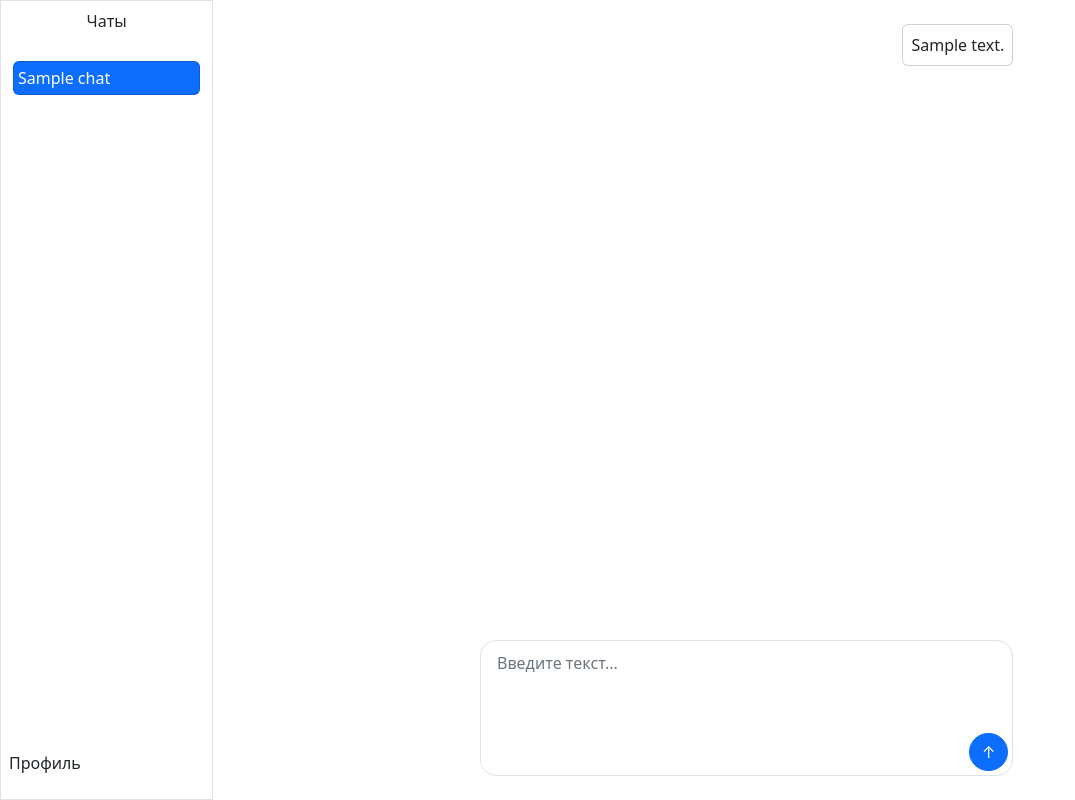
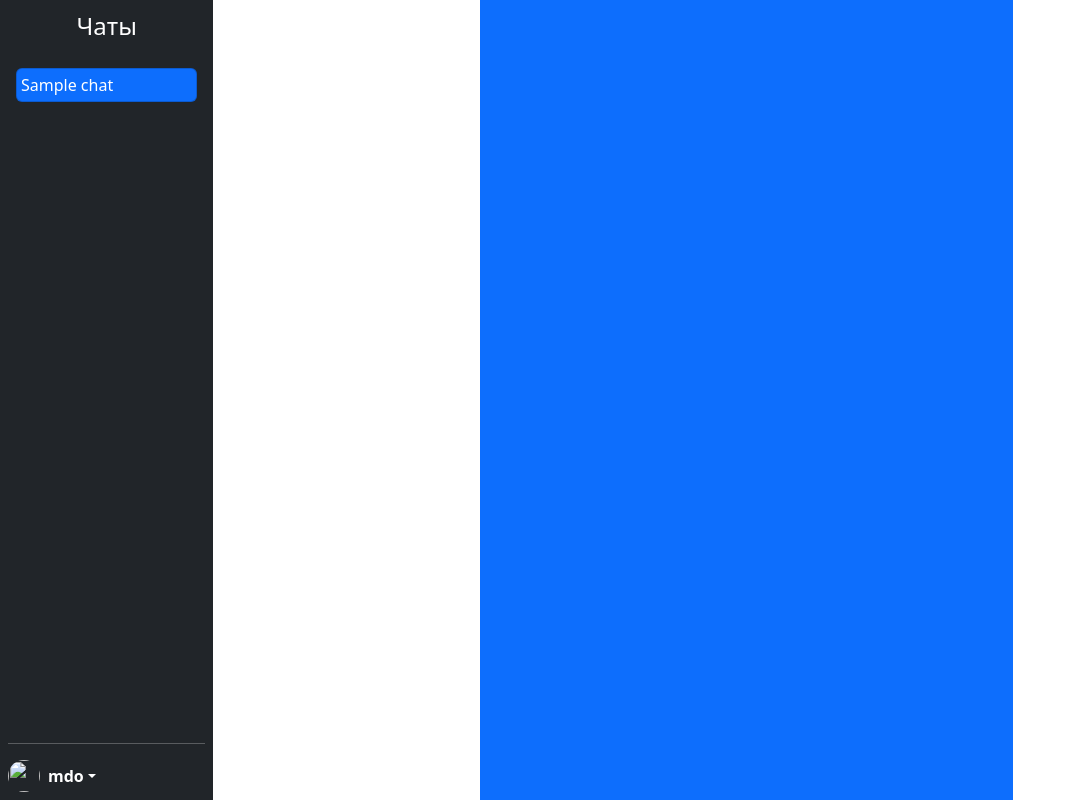
Before and after one commit to honeyxanny/ai-chat-app, a Django app: page /chat/00000000-0000-0000-0000-000000000001/ in a window 1280 px wide. Shown: the whole page, without its empty margins (0-1075 px from the left). Run offline with Django 5.2, Linux system fonts and the light colour scheme; tables that the repository leaves empty hold one stand-in row (values such as "Sample post").

Commit message:
feat: работа над страницей чата

```diff
--- a/ai_chat_app/chat/models.py
+++ b/ai_chat_app/chat/models.py
@@ -21,7 +21,9 @@ class Chat(BaseModel):
 
 
 class Message(BaseModel):
-    user = models.ForeignKey(User, on_delete=models.CASCADE)
+    user = models.ForeignKey(
+        User, on_delete=models.CASCADE, null=True, blank=True
+    )
     chat = models.ForeignKey(
         Chat, on_delete=models.CASCADE, related_name="messages"
     )
--- a/ai_chat_app/chat/views.py
+++ b/ai_chat_app/chat/views.py
@@ -7,7 +7,7 @@ def chat(request, chat_uuid):
     mock_user = models.User.objects.get(pk=1)
 
     context = {
-        'title': chat_uuid,
+        'title': chat.title,
         'messages': chat.messages.all(),
         'chats': mock_user.chats.all(),
         'current_chat_id': chat.id
--- /dev/null
+++ b/ai_chat_app/static/css/base.css
@@ -0,0 +1,3 @@
+html, body {
+    height: 100%;
+}
--- /dev/null
+++ b/ai_chat_app/static/js/chat/chat.js
@@ -0,0 +1,40 @@
+function getCurrentTime() {
+  const now = new Date();
+  const hours = now.getHours().toString().padStart(2, '0');
+  const minutes = now.getMinutes().toString().padStart(2, '0');
+  return `${hours}:${minutes}`;
+}
+
+
+document.getElementById('message-form').addEventListener('submit', function(e) {
+  e.preventDefault(); // Отменяем стандартную отправку формы
+
+  const messageInput = document.getElementById('message-input');
+  const message = messageInput.value.trim();
+
+  if (message) {
+      console.log('Отправлено сообщение:', message);
+      messageInput.value = '';
+
+      const messageContainer = document.createElement('div');
+      messageContainer.className = 'd-flex flex-column align-items-end mb-2';
+
+      const messageCard = document.createElement('div');
+      messageCard.className = 'card d-inline-block p-2 bg-primary text-white';
+      messageCard.innerText = message;
+
+      messageContainer.appendChild(messageCard);
+
+      const messageTime = document.createElement('div');
+      messageTime.className = 'text-muted small';
+      messageTime.innerText = getCurrentTime();
+
+      messageContainer.appendChild(messageTime);
+
+      const chatContainer = document.getElementById('chat-container');
+
+      console.log(chatContainer.children)
+      chatContainer.prepend(messageContainer);
+      console.log('Добавлено сообщение:', message);
+  }
+});
--- a/ai_chat_app/templates/base.html
+++ b/ai_chat_app/templates/base.html
@@ -1,3 +1,4 @@
+{% load static %}
 <!DOCTYPE html>
 <html lang="en">
   <head>
@@ -9,12 +10,12 @@
       integrity="sha384-rbsA2VBKQhggwzxH7pPCaAqO46MgnOM80zW1RWuH61DGLwZJEdK2Kadq2F9CUG65"
       crossorigin="anonymous"
     />
+    <link rel="stylesheet" href="{% static 'css/base.css' %}"/>
     <title>{{ title }}</title>
   </head>
 
   <body>
-    <div class="container-fluid d-flex min-vh-100 g-0 p-0 flex-column">
-      {% block content %}{% endblock %}
-    </div>
+    {% block content %}{% endblock %}
+    <script src="https://cdn.jsdelivr.net/npm/bootstrap@5.3.5/dist/js/bootstrap.bundle.min.js" integrity="sha384-k6d4wzSIapyDyv1kpU366/PK5hCdSbCRGRCMv+eplOQJWyd1fbcAu9OCUj5zNLiq" crossorigin="anonymous"></script>
   </body>
 </html>
--- a/ai_chat_app/templates/chat/chat.html
+++ b/ai_chat_app/templates/chat/chat.html
@@ -1,44 +1,60 @@
-{% extends "base.html" %}
-{% block content %}
-<div class="row flex-grow-1 g-0" style="min-height: 100vh;">
-  <div class="col-2 border d-flex flex-column">
-    <div class="g-0 m-2 d-flex flex-column" style="height: 100%;">
-      <div class="flex-shrink-0">
-        <p class="text-center">Чаты</p>
+{% extends "base.html" %} {% load static %} {% block content %}
+<div class="container-fluid p-0 h-100">
+  <div class="row h-100 g-0">
+    <!-- Боковое меню -->
+    <div
+      class="col-2 d-flex flex-column flex-shrink-0 p-2 text-white bg-dark h-100"
+    >
+      <div class="text-center fs-4">
+        <p>Чаты</p>
       </div>
-      <div class="flex-grow-1 overflow-auto mt-2">
+      <div class="flex-column mb-auto p-1">
         {% for chat in chats %}
-          <a href="/chat/{{ chat.id }}" style="text-decoration: none;">
-            <div class="card p-1 m-1 {% if chat.id == current_chat_id %}bg-primary text-white{% endif %}">{{ chat.title }}</div>
-          </a>
+        <a href="/chat/{{ chat.id }}" style="text-decoration: none">
+          <div
+            class="card p-1 m-1 {% if chat.id == current_chat_id %}bg-primary text-white{% endif %}"
+          >
+            {{ chat.title }}
+          </div>
+        </a>
         {% endfor %}
       </div>
-      <div class="flex-shrink-0 mt-2">
-        <p>Профиль</p>
+      <hr />
+      <div class="dropdown">
+        <a
+          href="#"
+          class="d-flex align-items-center text-white text-decoration-none dropdown-toggle"
+          id="dropdownUser1"
+          data-bs-toggle="dropdown"
+          aria-expanded="false"
+        >
+          <img
+            src=""
+            alt=""
+            width="32"
+            height="32"
+            class="rounded-circle me-2"
+          />
+          <strong>mdo</strong>
+        </a>
+        <ul
+          class="dropdown-menu dropdown-menu-dark text-small shadow"
+          aria-labelledby="dropdownUser1"
+        >
+          <li><a class="dropdown-item" href="#">Профиль</a></li>
+          <li><hr class="dropdown-divider" /></li>
+          <li><a class="dropdown-item" href="#">Выйти</a></li>
+        </ul>
+      </div>
+    </div>
+    <!-- Чат -->
+    <div class="col d-flex justify-content-center">
+      <div class="row w-50 bg-primary">
+        <div></div>
+        <form action=""></form>
       </div>
     </div>
   </div>
-  <div class="col-10 d-flex flex-column" style="background: white">
-    <div class="flex-grow-1 d-flex flex-column w-50 mx-auto py-4">
-      <div class="flex-grow-1" id="chat">
-        {% for message in messages %}
-          <div class="card d-inline-block p-2 float-end mb-2">{{ message.text }}</div>
-        {% endfor %}
-      </div>
-      <form class="border rounded-4 mt-auto p-1">
-        <div class="row">
-          <div class="col">
-            <textarea class="form-control shadow-none border-0 overflow-auto mb-1"
-            placeholder="Введите текст..."
-            rows="3"
-            style="resize: none; overflow-y: hidden;"></textarea>
-          </div>
-          <div class="col-12 text-end">
-            <button type="button" class="btn btn-primary rounded-5">↑</button>
-          </div>
-        </div>
-      </form>
-    </div>
-  </div>
+  <script src="{% static 'js/chat/chat.js' %}"></script>
+  {% endblock %}
 </div>
-{% endblock %}
```
Also changed, not shown: ai_chat_app/ai_chat_app/settings.py (+6 -1 lines), ai_chat_app/chat/migrations/0005_alter_chat_options_alter_message_options_and_more.py (added).
